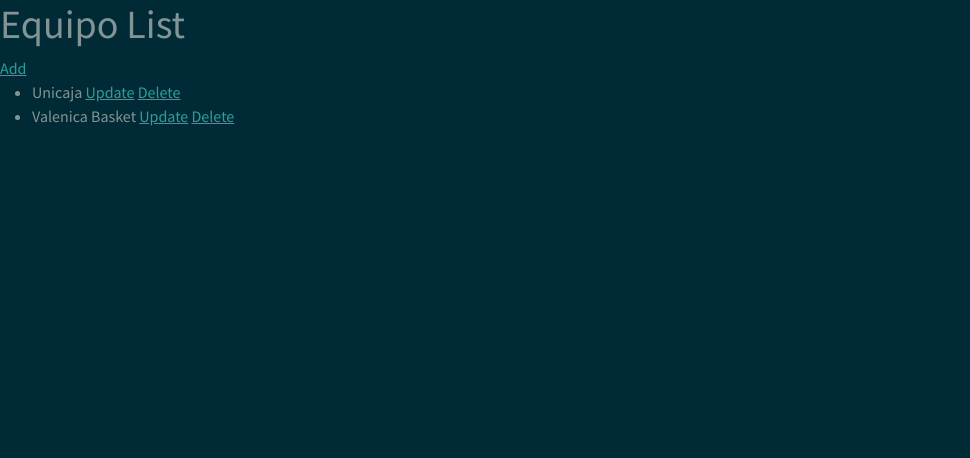
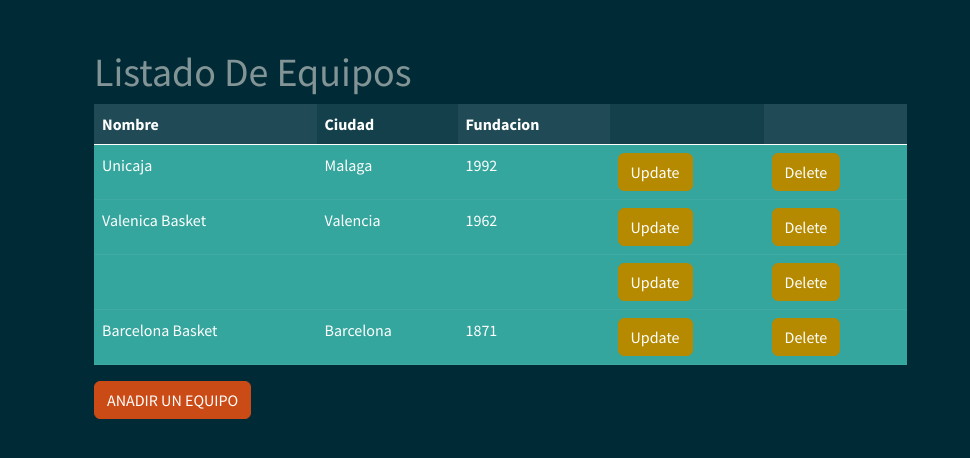
Before and after one commit to pmolina4/Proyecto-Agenda, a Flask app: page / in a window 1280 px wide. Shown: the top 458 px of the page, without its empty margins (0-970 px from the left). Run offline with Flask 3, Linux system fonts and the light colour scheme; some libraries are stand-ins or nearby versions.

Commit message:
CREACION DE interfaz

```diff
--- a/Agenga-Basket/Agenda Nueva/myapp/templates/index.html
+++ b/Agenga-Basket/Agenda Nueva/myapp/templates/index.html
@@ -1,15 +1,57 @@
-{% extends 'base.html' %} {% block content %}
-<h1>Equipo List</h1>
+<!DOCTYPE html>
+<html lang="en">
 
-<a href="/create">Add</a>
+<head>
+  <meta charset="UTF-8">
+  <meta http-equiv="X-UA-Compatible" content="IE=edge">
+  <meta name="viewport" content="width=device-width, initial-scale=1.0">
+  <title>Index Baloncesto</title>
+  <link href="https://cdn.jsdelivr.net/npm/bootstrap@5.0.1/dist/css/bootstrap.min.css" rel="stylesheet">
+</head>
 
-<ul>
-  {% for equipo in equipos %}
-  <li>
-    {{ equipo.nombre }}
-    <a href="/update/{{ equipo.equipo_id }}">Update</a>
-    <a href="/delete/{{ equipo.equipo_id }}">Delete</a>
-  </li>
-  {% endfor %}
-</ul>
-{% endblock %}
+<body>
+
+  <div class="container">
+    <div class="row mt-5 mx-auto justify-content-center">
+      <div>
+        <p class="list-group"></p>
+        {% extends 'base.html' %} {% block content %}
+        <H1>Listado De Equipos</H1>
+
+        <div class="row">
+          <div class="col-9">
+            <table class="table table-success table-striped-columns">
+              <thead class="table-dark">
+                <tr class="table-active">
+                  <th>Nombre</th>
+                  <th>Ciudad</th>
+                  <th>Fundacion</th>
+                  <th></th>
+                  <th></th>
+                </tr>
+              </thead>
+              <tbody>
+                {% for equipo in equipos %}
+                <tr>
+                  <td> {{ equipo.nombre }} </td>
+                  <td> {{ equipo.ciudad }} </td>
+                  <td> {{ equipo.fundacion }} </td>
+                  <td> <a class="btn btn-primary" href="/update/{{ equipo.equipo_id }}">Update</a></td>
+                  <td> <a class="btn btn-primary" href="/delete/{{ equipo.equipo_id }}">Delete</a></td>
+                </tr>
+                {% endfor %}
+              </tbody>
+
+            </table>
+            <a href="/create" class="btn btn-warning">ANADIR UN EQUIPO</a>
+
+            {% endblock %}
+          </div>
+        </div>
+
+      </div>
+    </div>
+  </div>
+</body>
+
+</html>
```
Also changed, not shown: Agenga-Basket/Agenda Nueva/instance/liga_basket.sqlite3.
